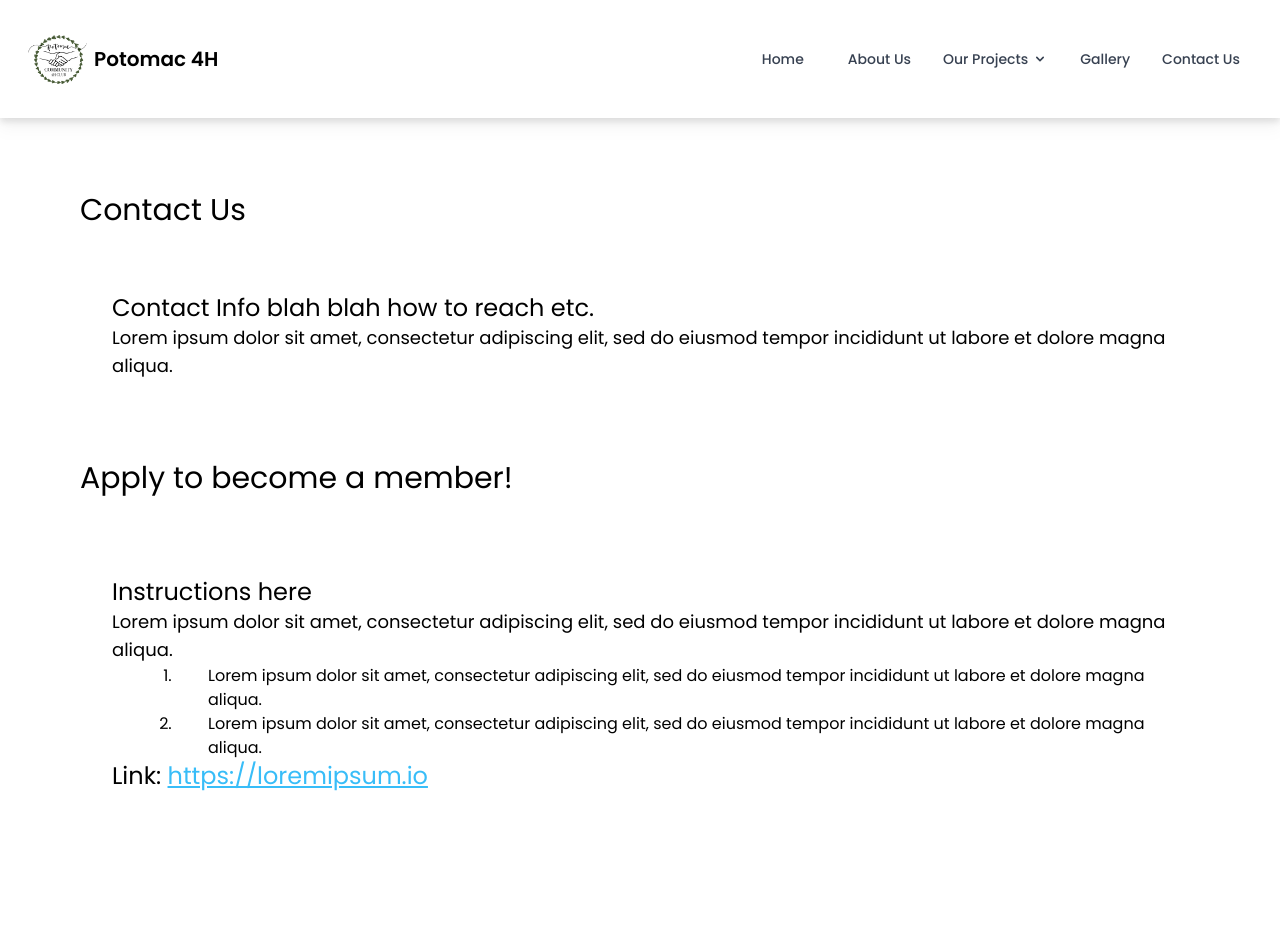
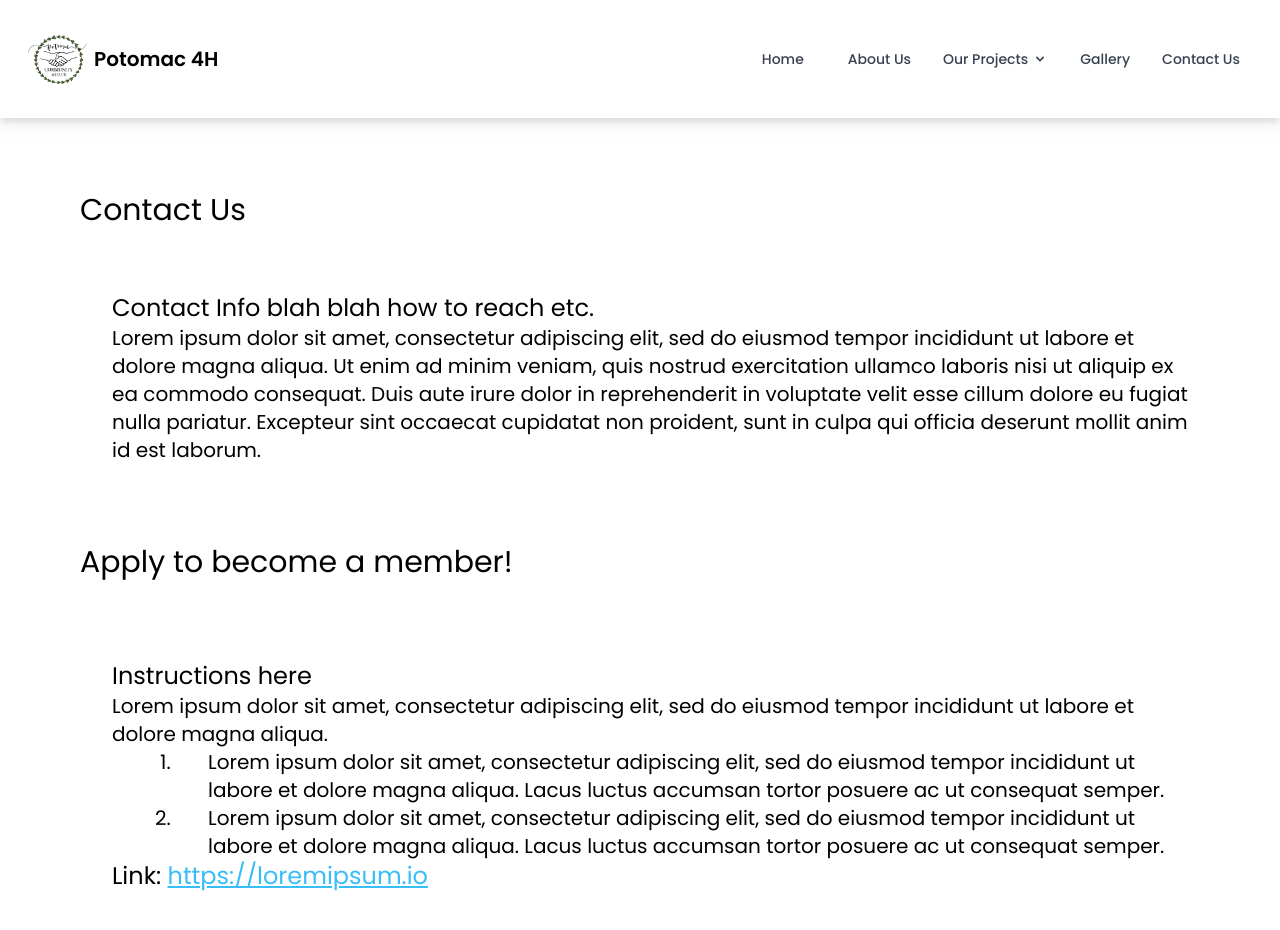
Before and after one commit to pc4h/website, a Next.js app: page /contactus in a window 1280 px wide. Shown: the top 930 px of the page. Before the commit the page ends 872 px from the top, so only its background shows below. Built offline with nearby package versions, Linux system fonts and the light colour scheme.

Commit message:
Created Contacts page

```diff
--- a/components/contactUsLayout.js
+++ b/components/contactUsLayout.js
@@ -6,25 +6,27 @@ export default function ContactUsLayout(){
                 <div class = "text-3xl">Contact Us</div>
                 <div class = "pl-8">
                     <div class = "pt-16 text-2xl">Contact Info blah blah how to reach etc.</div>
-                    <div class = "text-lg">Lorem ipsum dolor sit amet,
-                    consectetur adipiscing elit, sed do eiusmod tempor incididunt
-                    ut labore et dolore magna aliqua.</div>
+                    <div class = "text-xl">Lorem ipsum dolor sit amet, consectetur adipiscing elit, sed do eiusmod
+                    tempor incididunt ut labore et dolore magna aliqua. Ut enim ad minim veniam, quis nostrud exercitation
+                    ullamco laboris nisi ut aliquip ex ea commodo consequat. Duis aute irure dolor in reprehenderit in
+                    voluptate velit esse cillum dolore eu fugiat nulla pariatur. Excepteur sint occaecat cupidatat non
+                    proident, sunt in culpa qui officia deserunt mollit anim id est laborum.</div>
                 </div>
             </contact>
             <apply>
                 <div class = "pt-20 text-3xl">Apply to become a member!</div>
                 <div class = "pl-8">
                     <div class = "pt-20 text-2xl">Instructions here</div>
-                    <div class = "text-lg">Lorem ipsum dolor sit amet,
+                    <div class = "text-xl">Lorem ipsum dolor sit amet,
                     consectetur adipiscing elit, sed do eiusmod tempor incididunt
                     ut labore et dolore magna aliqua.</div>
                     <ol class = "list-decimal pl-16">
-                        <li class="pl-8">Lorem ipsum dolor sit amet, consectetur
-                        adipiscing elit, sed do eiusmod tempor incididunt
-                        ut labore et dolore magna aliqua.</li>
-                        <li class="pl-8">Lorem ipsum dolor sit amet, consectetur
-                        adipiscing elit, sed do eiusmod tempor incididunt
-                        ut labore et dolore magna aliqua.</li>
+                        <li class="pl-8 text-xl">Lorem ipsum dolor sit amet, consectetur adipiscing elit,
+                        sed do eiusmod tempor incididunt ut labore et dolore magna aliqua. Lacus luctus
+                        accumsan tortor posuere ac ut consequat semper.</li>
+                        <li class="pl-8 text-xl">Lorem ipsum dolor sit amet, consectetur adipiscing elit,
+                        sed do eiusmod tempor incididunt ut labore et dolore magna aliqua. Lacus luctus
+                        accumsan tortor posuere ac ut consequat semper.</li>
                     </ol>
                     <div class="text-2xl">Link:&nbsp;
                 <a class="underline text-sky-400 hover:text-sky-600" href="https://loremipsum.io">https://loremipsum.io</a></div>
```
